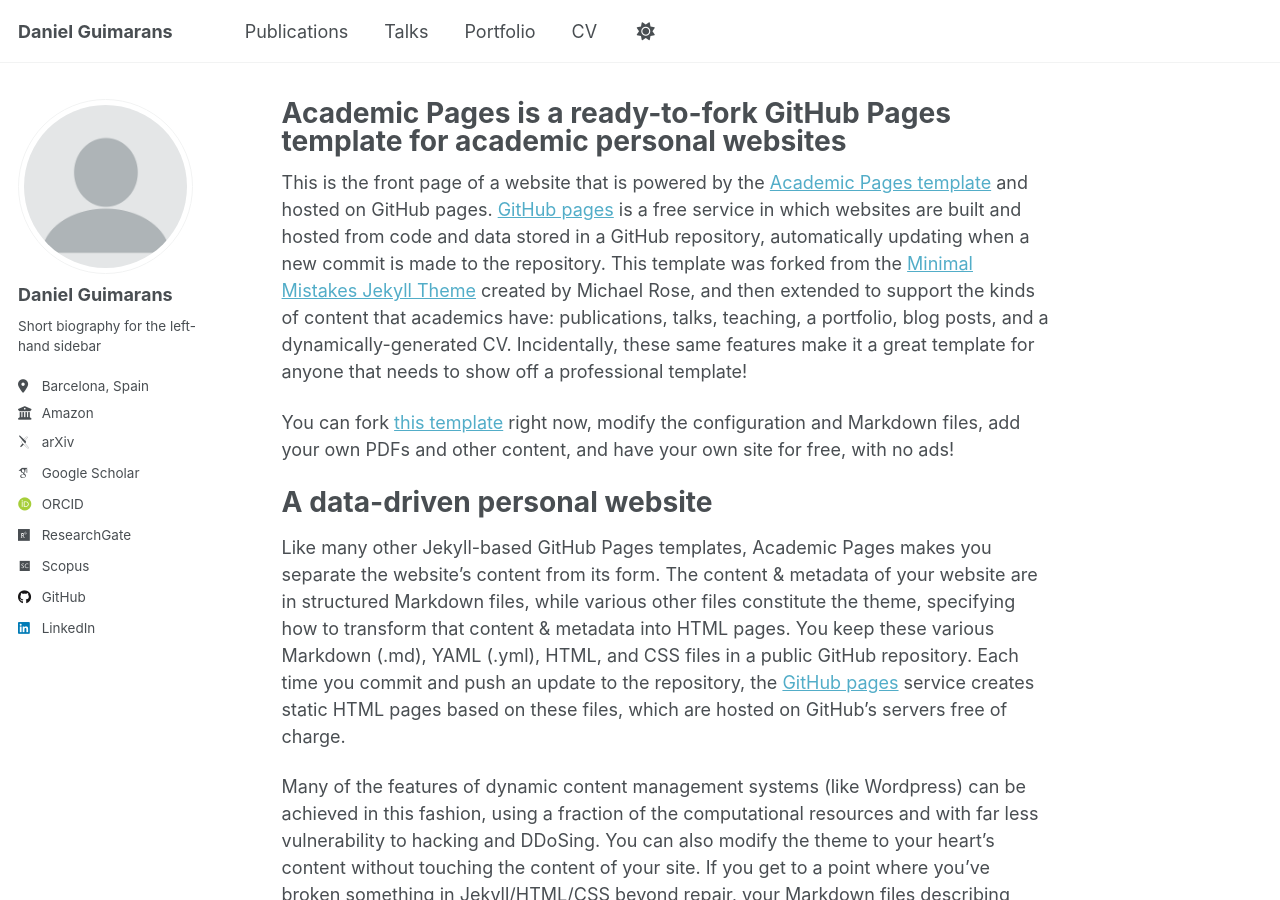
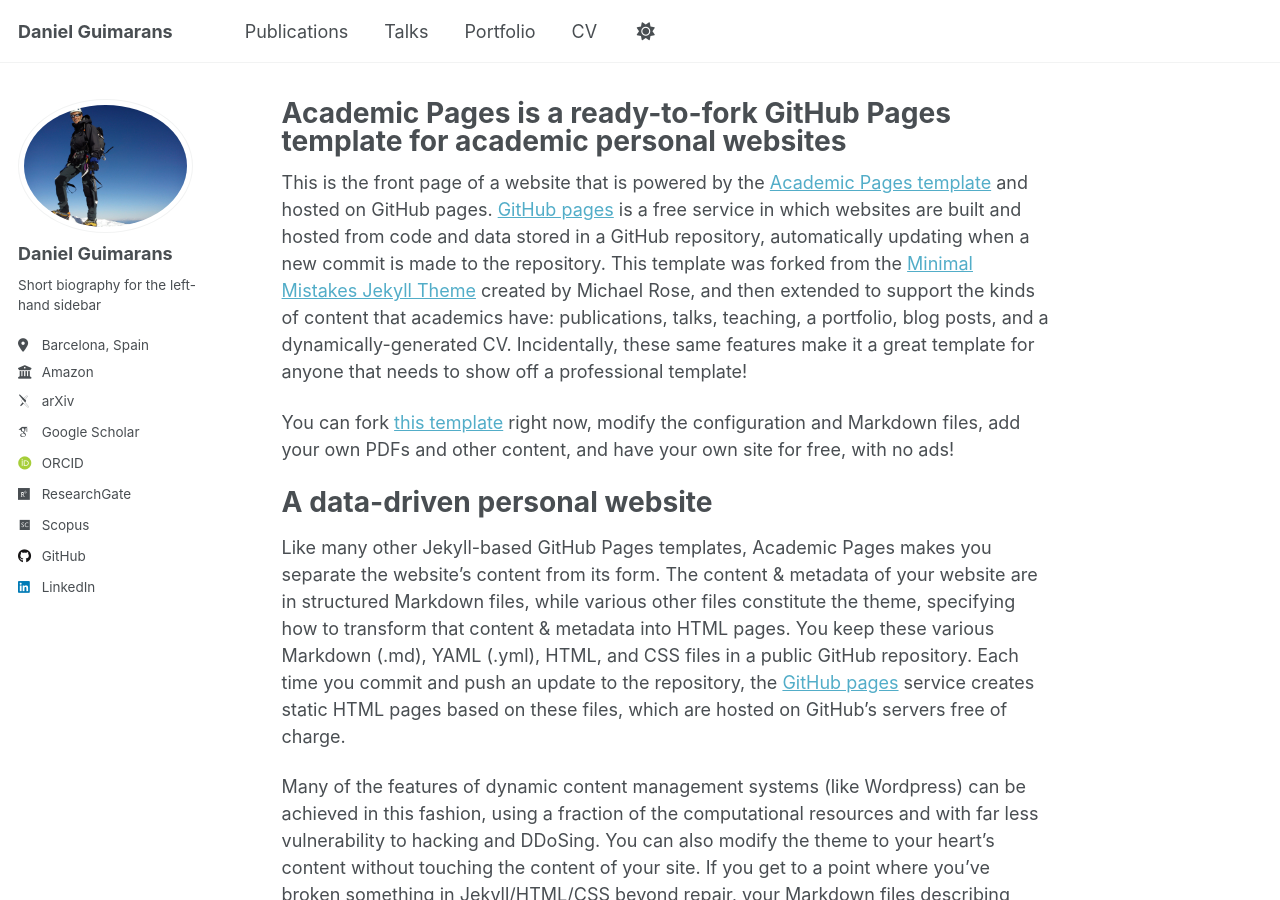
Before and after one commit to dguimarans/dguimarans.github.io, a Jekyll site: the page built from _pages/about.md, in a window 1280 px wide and 900 px high. Built offline with Jekyll 4.4.1, drawn with Linux system fonts in a browser that asks for light colours; some web fonts are replaced; a script that is not in the unit is left out.

Commit message:
Changed profile picture

```diff
--- a/_config.yml
+++ b/_config.yml
@@ -22,7 +22,7 @@ repository               : "dguimarans/dguimarans.github.io"
 #               Additional customization can be done by editing /_includes/author-profile.html
 author:
   # Biographic information
-  avatar           : "profile.png"
+  avatar           : "climbing.jpg"
   name             : "Daniel Guimarans"
   pronouns         : # example: "she/her"
   bio              : "Short biography for the left-hand sidebar"
```
Also changed, not shown: images/climbing.jpg (added).
